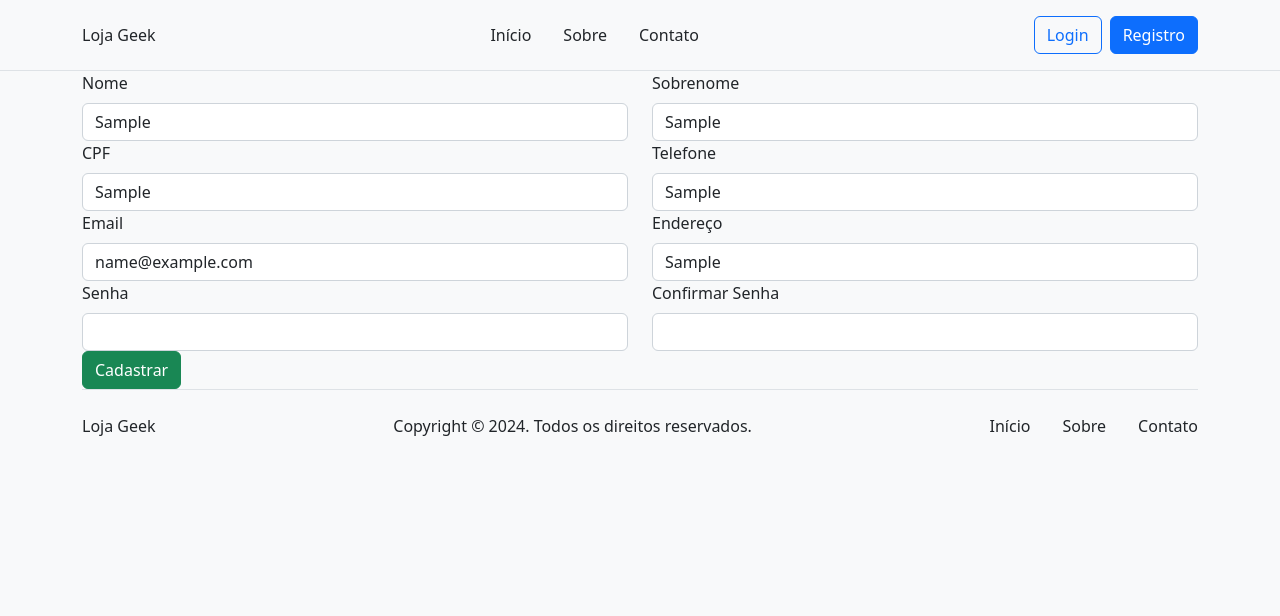
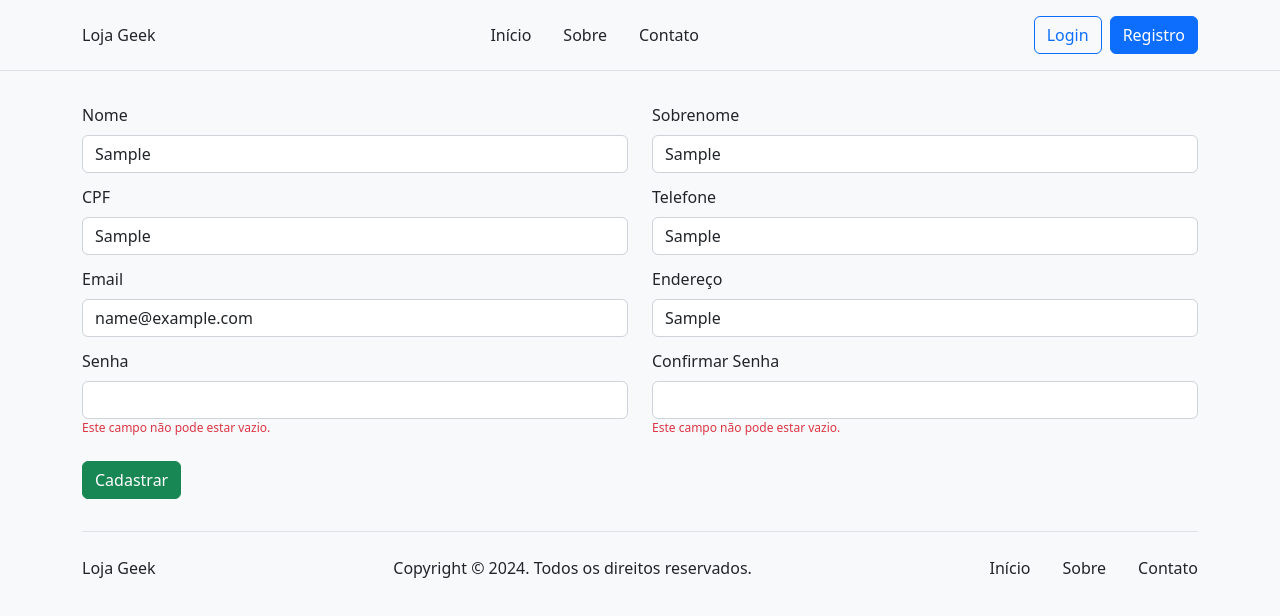
Before and after one commit to fernandaorms/geekstore-reactjs, a React (Create React App) app: page /register in a window 1280 px wide. Both pictures are taken after typing "Sample", "Sample", "Sample", "Sample", "name@example.com", "Sample" into the empty fields and a click on the button "Cadastrar". Shown: the top 616 px of the page. Built offline with nearby package versions, Linux system fonts and the light colour scheme; no server answers.

Commit message:
update Form

```diff
--- /dev/null
+++ b/src/assets/styles/form.css
@@ -0,0 +1,22 @@
+/*--  Form  --*/
+
+.form {
+    margin: 32px 0;
+}
+
+form > .row {
+    gap: 12px 0;
+}
+
+form > .buttons {
+    margin-top: 24px;
+}
+
+span.error {
+    font-size: 12px;
+    line-height: 1.5;
+}
+
+span.error > * {
+    display: block;
+}
--- a/src/components/common/Form.js
+++ b/src/components/common/Form.js
@@ -1,18 +1,19 @@
+import '../../assets/styles/form.css'
 import { useState } from 'react';
-import axios from 'axios';
 
 import api from '../../services/api';
 
-import { FormLabel } from './FormLabel';
 import { FormField } from './FormField';
 
-export const Form = ( { form_id, fields } ) => {
+import { clearFormResults, getRequestBody, validateForm, clearFormValues } from '../../utils/forms/form-utils';
+
+export const Form = ( { formConfig } ) => {
     const [formState, setFormState] = useState({});
 
-    const [formSuccess, setFormSuccess] = useState('');
-    const [formError, setFormError] = useState('');
+    const [formSuccess, setFormSuccess] = useState(false);
+    const [formError, setFormError] = useState(false);
 
-    const [user, setUser] = useState();
+    const [formFieldsErrors, setFormFieldsErrors] = useState({});
 
     const handleChange = (e) => {
         const { name, value } = e.target;
@@ -23,51 +24,49 @@ export const Form = ( { form_id, fields } ) => {
         }));
     };
 
-    const handleSubmit = async (e, fields) => {
+    const handleSubmit = (e) => {
         e.preventDefault();
 
-        const request_body = {};
+        clearFormResults(setFormSuccess, setFormError);
 
-        fields.map((field) => {
-            if(field.api) {
-                request_body[field.api] = formState[field.field[0].id];
-            }
-        });
+        const formValidationErrors = validateForm(formState, formConfig.fields);
 
-        try {
-            const response = await api.post('/client', request_body);
+        setFormFieldsErrors(formValidationErrors);
 
-            setUser(response.response);
+        if(Object.keys(formValidationErrors).length === 0) {
+            const request_body = getRequestBody(formState, formConfig.fields);
 
-            console.log(user);
-
-        } catch (err) {
-            console.error('Error', err);
+            return api.post(formConfig.apiUrl, request_body)
+                .then(response => {
+                    setFormSuccess(true);
+                    clearFormValues(setFormState, formConfig.fields);
+                })
+                .catch(err => {
+                    console.error('Error', err);
+                    setFormError(true);
+                });
         }
     }
 
-
     return (
         <div className='form'>
-            <form id={form_id} onSubmit={(e) => handleSubmit(e, fields)}>
+            { (formSuccess || formError) && (
+                <div className='results'>
+                    {formSuccess && ( <div className='alert alert-success' role='alert'>{formConfig.successMessage}</div> )}
+
+                    {formError && ( <div className='alert alert-danger' role='alert'>{formConfig.errorMessage}</div> )}
+                </div>
+            )}
+
+            <form id={formConfig.formId} onSubmit={(e) => handleSubmit(e)}>
                 <div className='row'>
-                    {fields.map((field) => (
-                        <div className='col-lg-6 field' key={field.field[0].id}>
-                            {field.label && field.label.map(label => (
-                                <FormLabel key={label.value} label={label.value} fieldId={field.field[0].id} />
-                            ))}
-
-                            {field.field && field.field.map(input => (
-                                <FormField key={input.id} input={input} formState={formState} handleChange={handleChange} />
-                            ))}
-
-                            <span className='error'></span>
-                        </div>
+                    {formConfig.fields.map((field) => (
+                        <FormField field={field} formState={formState} formFieldsErrors={formFieldsErrors} handleChange={handleChange} key={field.field[0].id} />
                     ))}
                 </div>
 
                 <div className='buttons'>
-                    <button type='submit' className='btn btn-success'>Cadastrar</button>
+                    <button type='submit' className='btn btn-success'>{formConfig.submitButtonLabel}</button>
                 </div>
             </form>
         </div>
--- /dev/null
+++ b/src/components/common/FormElement.js
@@ -0,0 +1,13 @@
+export const FormElement = ({ input, formState, handleChange }) => {
+    return (
+        <input
+          type={input.type}
+          className='form-control'
+          id={input.id}
+          name={input.id}
+          placeholder={input.placeholder}
+          value={formState[input.id] || ''}
+          onChange={handleChange}
+        />
+    );
+};
--- a/src/components/common/FormField.js
+++ b/src/components/common/FormField.js
@@ -1,13 +1,36 @@
-export const FormField = ({ input, formState, handleChange }) => {
+import { useState, useEffect } from 'react';
+
+import { FormLabel } from './FormLabel';
+import { FormElement } from './FormElement';
+
+export const FormField = ({ field, formState, formFieldsErrors, handleChange }) => {
+    const [ formFieldError, setFormFieldError ] = useState([]);
+    const fieldId = field.field[0].id;
+
+    useEffect(() => {
+        const errorMessages = [];
+
+        if (formFieldsErrors[fieldId]) {
+            formFieldsErrors[fieldId].forEach((error, index) => {
+                errorMessages.push((
+                    <span key={`${fieldId}-${index}`}>{error}</span>
+                ));
+            });
+        }
+        setFormFieldError(errorMessages);
+    }, [formFieldsErrors, fieldId]);
+
     return (
-        <input
-          type={input.type}
-          className='form-control'
-          id={input.id}
-          name={input.id}
-          placeholder={input.placeholder}
-          value={formState[input.id] || ''}
-          onChange={handleChange}
-        />
+        <div className='col-lg-6 field'>
+            {field.label && field.label.map(label => (
+                <FormLabel key={label.value} label={label.value} fieldId={field.field[0].id} />
+            ))}
+
+            {field.field && field.field.map(input => (
+                <FormElement key={input.id} input={input} formState={formState} handleChange={handleChange} />
+            ))}
+
+            <span className='error text-danger'>{formFieldError}</span>
+        </div>
     );
 };
--- /dev/null
+++ b/src/utils/forms/form-utils.js
@@ -0,0 +1,58 @@
+export const isEmpty = (value) => {
+    return (
+        value === null ||
+        value === undefined ||
+        value === '' ||
+        (Array.isArray(value) && value.length === 0) ||
+        (typeof value === 'object' && Object.keys(value).length === 0) ||
+        (typeof value === 'string' && value.trim() === '')
+    );
+};
+
+
+export const clearFormResults = (setFormSuccess, setFormError) => {
+    setFormSuccess(false);
+    setFormError(false);
+}
+
+
+export const getRequestBody = (formState, fields) => {
+    const requestBody = {};
+
+    fields.forEach((field) => {
+        if (field.api) {
+            requestBody[field.api] = formState[field.field[0].id];
+        }
+    });
+
+    return requestBody;
+}
+
+
+export const validateForm = (formState, fields) => {
+    const errors = {};
+
+    fields.forEach((field) => {
+        const fieldId = field.field[0].id;
+
+        if(isEmpty(formState[fieldId])) {
+            if (!errors[fieldId]) errors[fieldId] = [];
+
+            errors[fieldId].push('Este campo não pode estar vazio.');
+        }
+    });
+
+    return errors;
+}
+
+
+export const clearFormValues = (setFormState, fields) => {
+    const clearedFormState = {};
+
+    fields.forEach((field) => {
+        const fieldId = field.field[0].id;
+        clearedFormState[fieldId] = '';
+    });
+
+    setFormState(clearedFormState);
+};
--- a/src/views/public/SignUp.js
+++ b/src/views/public/SignUp.js
@@ -2,13 +2,20 @@ import { Form } from "../../components/common/Form";
 import { fields } from '../../utils/forms/form-sign-up-fields';
 
 export const SignUp = () => {
-
+    const signupFormConfig = {
+        formId: 'clientRegister',
+        apiUrl: '/client',
+        successMessage: 'Cadastro realizado com sucesso!',
+        errorMessage: 'Não foi possível realizar o cadastro.',
+        submitButtonLabel: 'Cadastrar',
+        fields: fields
+    };
 
     return (
         <div>
              <section className='sign-up'>
                     <div className='container'>
-                        <Form form_id='clientRegister' fields={fields} />
+                        <Form formConfig={signupFormConfig} />
                     </div>
             </section>
         </div>
```
